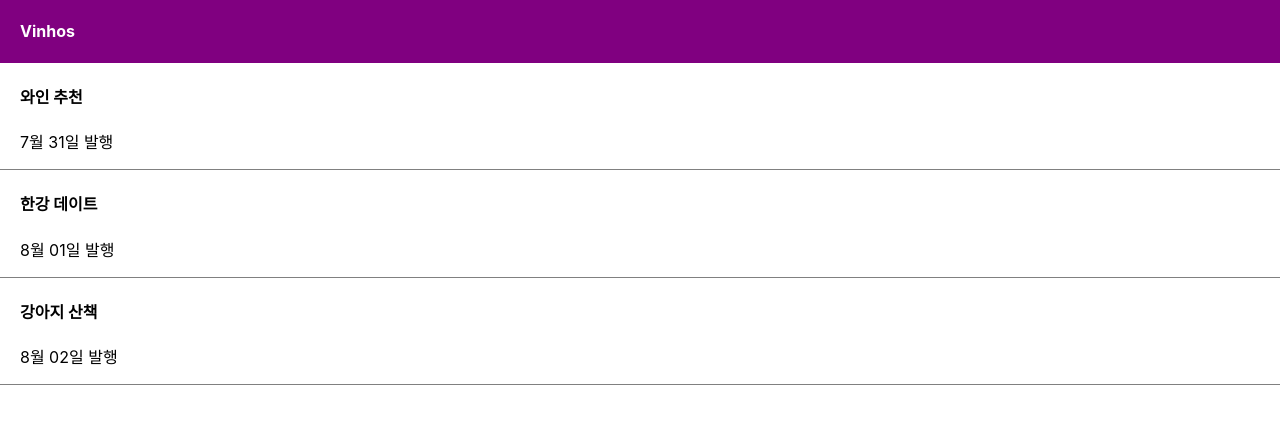
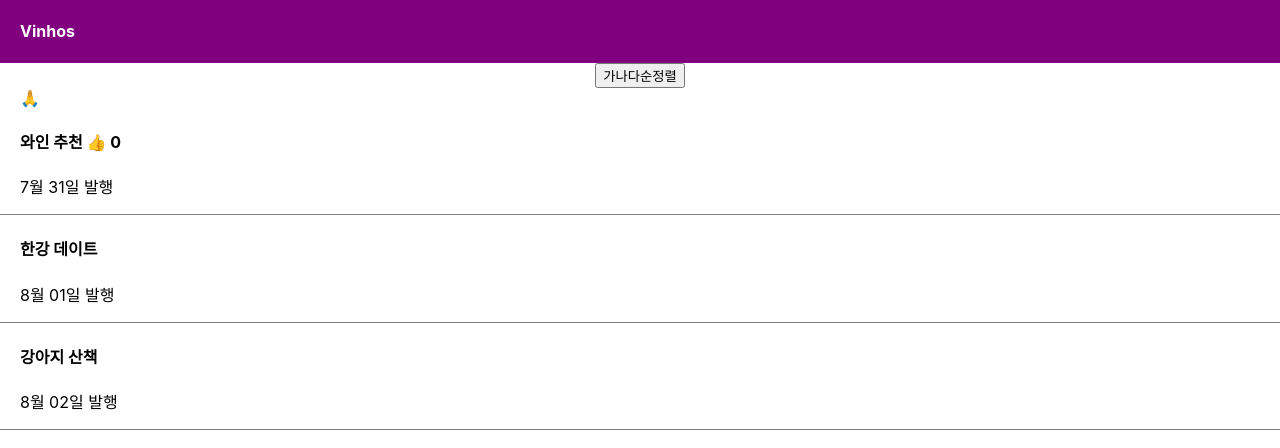
Before and after one commit to JJJJJJJJJkim/react, a React (Create React App) app: page / in a window 1280 px wide. Shown: the top 448 px of the page. Built offline with nearby package versions, Linux system fonts and the light colour scheme.

Commit message:
array, object state 변경하는 법, state 변경함수 동작원리

```diff
--- a/src/App.js
+++ b/src/App.js
@@ -1,3 +1,5 @@
+/* eslint-disable */
+
 import logo from './logo.svg';
 import './App.css';
 import { useState } from 'react';
@@ -10,21 +12,36 @@ function App() {
 
   let [logo, setlogo] = useState('Vinhos');
 
+  let [good, jj] = useState(0);
+
+
+
+
 
   return (
     <div className="App">
       <div className="black-nav">
-        <h4>{logo}</h4>
+        <h4>{ logo }</h4>
       </div>
+        <button onClick={()=>{
+          let copy = [...postTitle];
+          copy.sort((a,b)=> a > b ? 1 : -1);
+          b(copy);
+        }}>가나다순정렬</button>
         <div className="list">
-          <h4>{postTitle[0]}</h4>
+          <span onClick={()=>{
+              let copy = [...postTitle];
+              copy[0] = '여자 코트 추천';
+              b(copy);
+          }}>🙏</span>
+          <h4>{ postTitle[0] } <span onClick={()=>{ jj(good+1)} }>👍</span> { good } </h4>
           <p>7월 31일 발행</p>
         </div><div className="list">
-          <h4>{postTitle[1]}</h4>
+          <h4>{ postTitle[1] }</h4>
           <p>8월 01일 발행</p>
         </div>
         <div className="list">
-          <h4>{postTitle[2]}</h4>
+          <h4>{ postTitle[2] }</h4>
           <p>8월 02일 발행</p>
         </div>
     </div>
```
